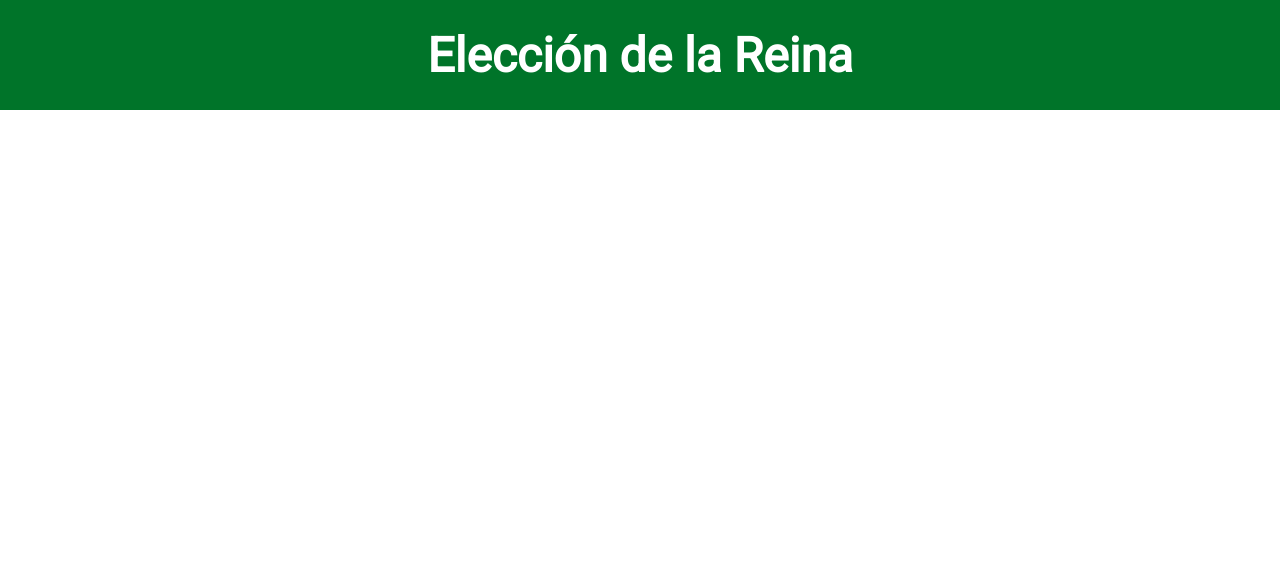
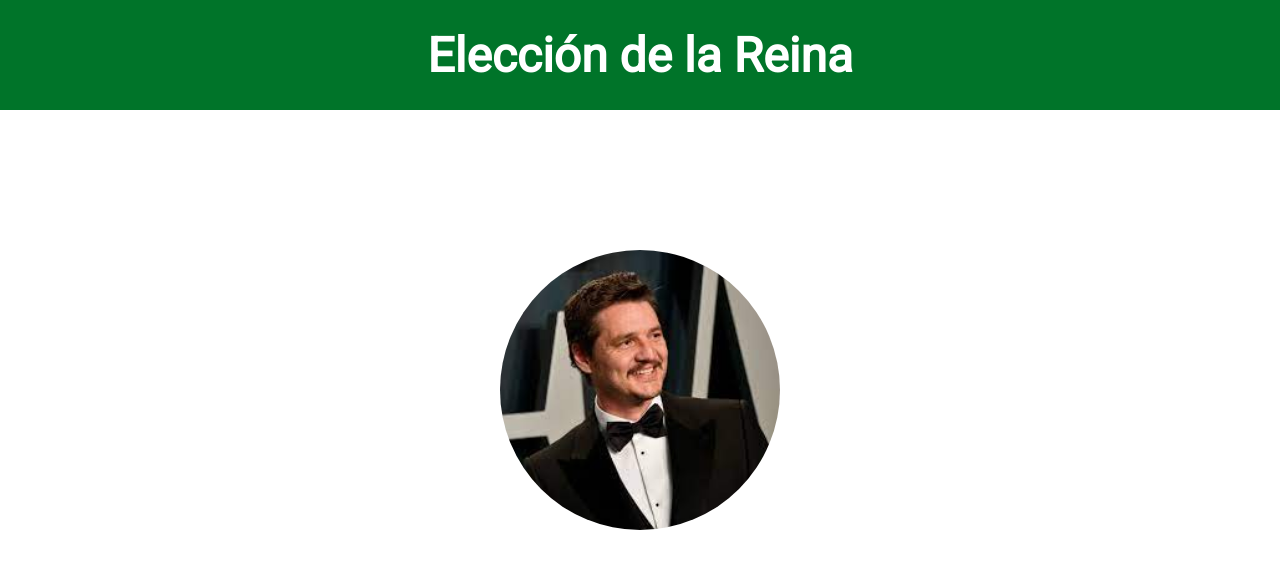
Before and after one commit to MilaProgramming/ReinaEspe, a React (Create React App) app: page /traje in a window 1280 px wide. Shown: the top 568 px of the page. Built offline with nearby package versions, Linux system fonts and the light colour scheme.

Commit message:
imagen ovalada

```diff
--- a/src/App.js
+++ b/src/App.js
@@ -1,10 +1,10 @@
-import Galeria from "./pages/Galeria";
 import './App.css';
 import { BrowserRouter as Router, Route, Routes} from 'react-router-dom';
 import {Carousel} from "./pages/Carousel"
 import "./styles/carrusel.css"
 import Home from "./pages/Home";
 import Preguntas from "./pages/preguntas/Preguntas.js"
+import Traje from "./pages/Traje";
 
 
 function App() {
@@ -21,6 +21,7 @@ function App() {
 
           <Route path='/ronda_preguntas' element={<Preguntas/>}/>
 
+          <Route path='/traje' element={<Traje/>}/>
 
         </Routes>
       </Router>
--- /dev/null
+++ b/src/components/ImagenOvalo.js
@@ -0,0 +1,16 @@
+import React from 'react'
+import "../styles/imagenOvalo.css"
+
+const ImagenOvalo = (props) => {
+  return (
+    <div className='imagen'>
+
+        <div className='imagen'>
+            <img src = {props.dir}></img>
+        </div>
+
+    </div>
+  )
+}
+
+export default ImagenOvalo
--- /dev/null
+++ b/src/pages/Traje.js
@@ -0,0 +1,12 @@
+import React from 'react'
+import ImagenOvalo from '../components/ImagenOvalo'
+
+function Traje() {
+  return (
+    <div className='trajes'>
+        <ImagenOvalo dir = {require("../assets/pedro.jpg")}/>
+    </div>
+  )
+}
+
+export default Traje
--- /dev/null
+++ b/src/styles/imagenOvalo.css
@@ -0,0 +1,21 @@
+*{
+    margin: 0px;
+    padding: 0px;
+    box-sizing: border-box;
+}
+
+.imagen{
+    width: 100%;
+    height: 70vh;
+    display: flex;
+    justify-content: center;
+    align-items: center;
+    /* background-color: #252d5d; */
+}
+
+.imagen img{
+    height: 300px;
+    width:300px;
+    border-radius: 50%;
+    border: 10px solid #ffff;
+}
```
Also changed, not shown: src/assets/pedro.jpg (added).
